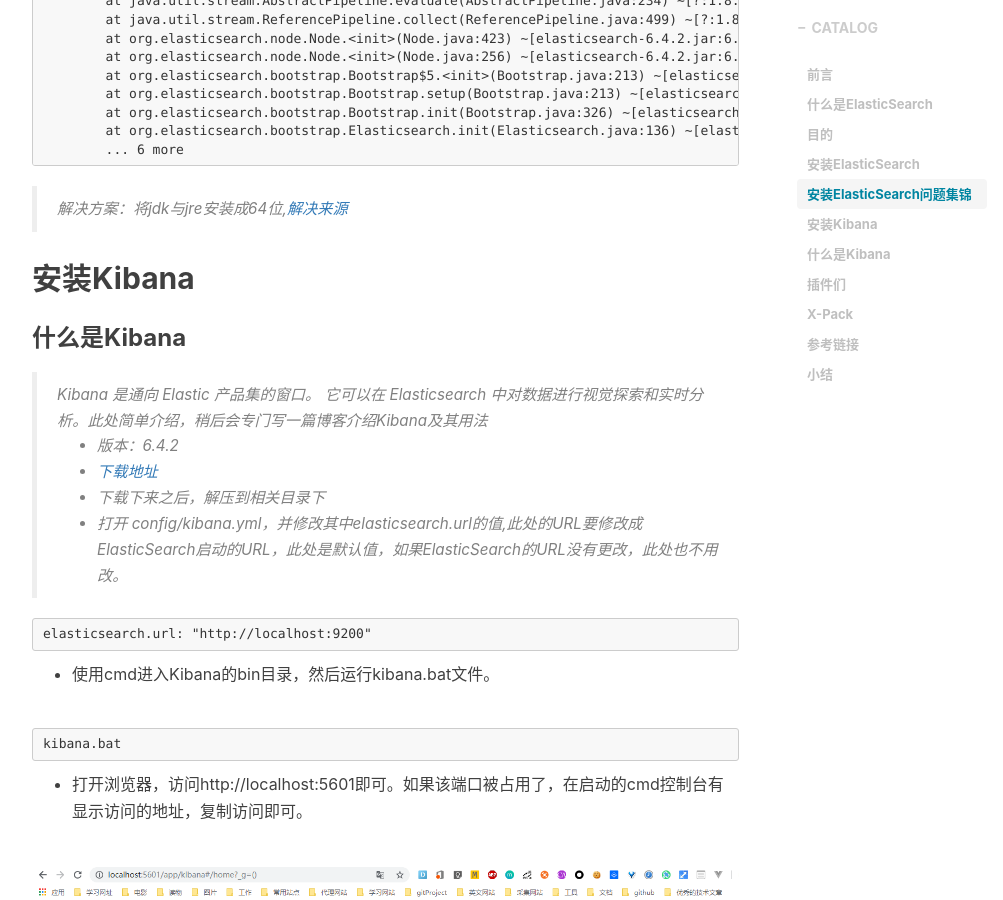
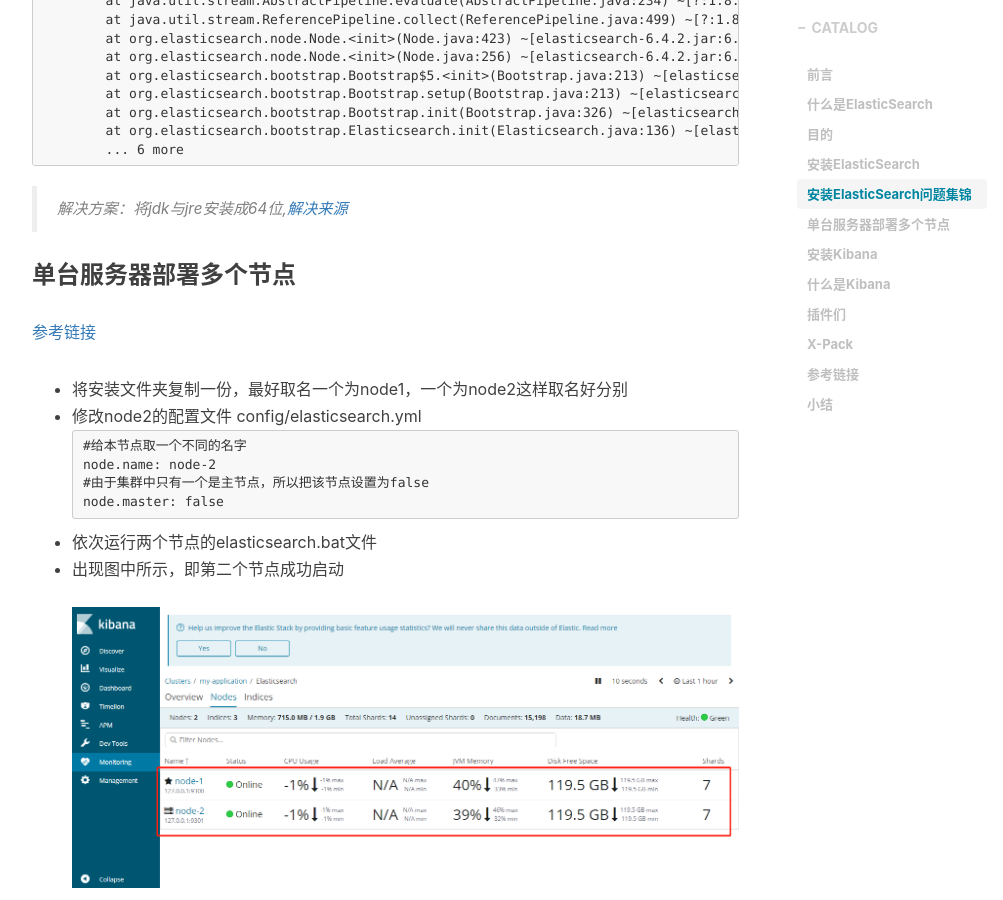
Before and after one commit to AlvinNiu/AlvinNiu.github.io, a Jekyll site: the page built from _posts/2018-10-06-elasticsearch-install.md, in a window 1280 px wide and 900 px high, scrolled down 2708 px. Shown: the whole window, without its empty margins (233-1236 px from the left). Built offline with Jekyll 4.4.1, drawn with Linux system fonts in a browser that asks for light colours; nearby versions of some CDN libraries; comment, search, counter and statistics services are not loaded.

Commit message:
增加单服务器多节点的方法

````diff
--- a/_posts/2018-10-06-elasticsearch-install.md
+++ b/_posts/2018-10-06-elasticsearch-install.md
@@ -114,6 +114,21 @@ Caused by: org.elasticsearch.ElasticsearchException: X-Pack is not supported and
 ```
 >解决方案：将jdk与jre安装成64位,[解决来源](https://discuss.elastic.co/t/x-pack-is-not-supported-and-machine-learning-is-not-available-for-windows-x86/85084)
 
+### 单台服务器部署多个节点
+
+[参考链接](https://juejin.im/entry/5b63b48e6fb9a04f8b787b72)
+
+* 将安装文件夹复制一份，最好取名一个为node1，一个为node2这样取名好分别
+* 修改node2的配置文件 config/elasticsearch.yml
+```
+#给本节点取一个不同的名字
+node.name: node-2
+#由于集群中只有一个是主节点，所以把该节点设置为false
+node.master: false
+```
+* 依次运行两个节点的elasticsearch.bat文件
+* 出现图中所示，即第二个节点成功启动
+![如图所示]({{ site.url }}/img/postin/elastic2node.png)
 
 ## 安装Kibana
 
````
Also changed, not shown: img/postin/elastic2node.png (added).
